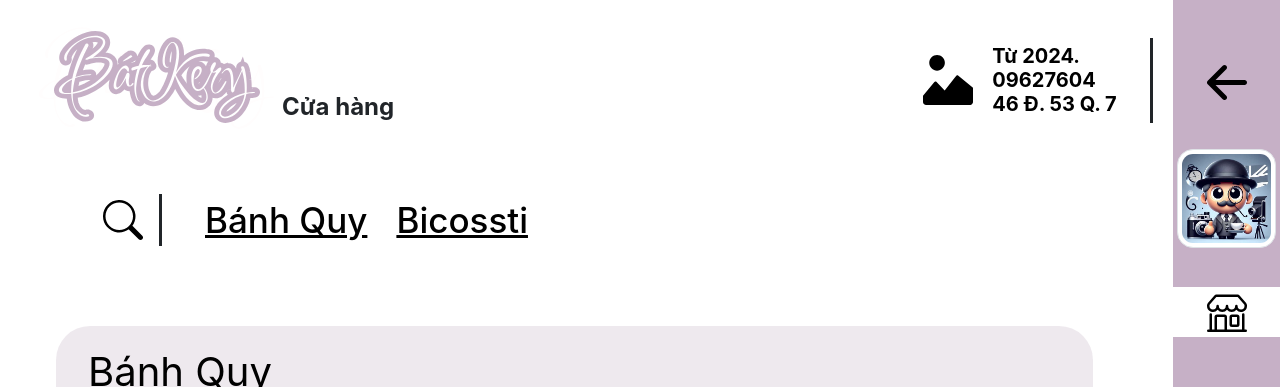
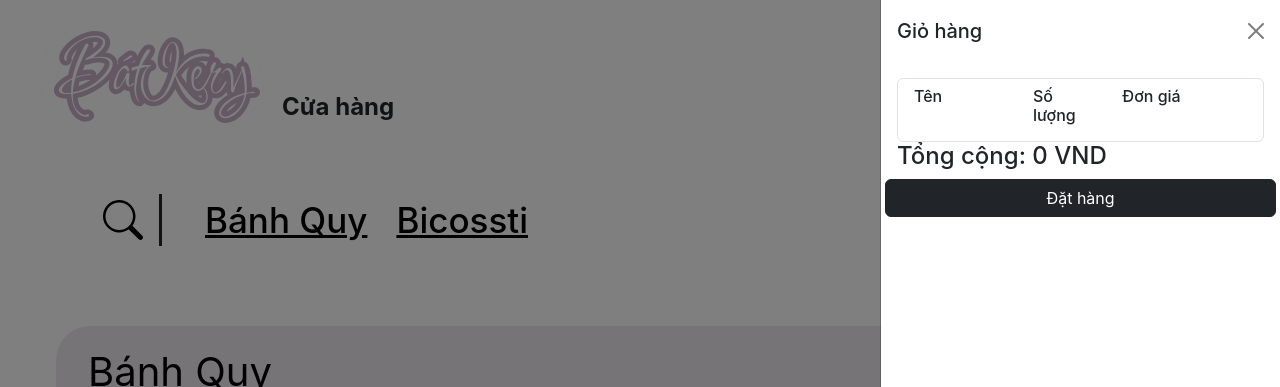
Before and after one commit to ductruonghoc/EC2024-08-FE, a React (Create React App) app in the folder my-app/: page /Shop in a window 1280 px wide. Both pictures are taken after a click on the element 1226 px from the left and 311 px from the top of the page. Shown: the top 387 px of the page. Built offline with nearby package versions, Linux system fonts and the light colour scheme; a web font is replaced by a local one.

Commit message:
v 1.3
Cart

```diff
--- a/my-app/src/components/ShortListForTLI.js
+++ b/my-app/src/components/ShortListForTLI.js
@@ -5,7 +5,7 @@ import TwoLayerItem from "./TwoLayerItem";
 import LeftButton from "./leftButton";
 import RightButton from "./rightButton";
 
-const ShortListTLI = ({ items, addToCartAction, itemID }) => {
+const ShortListTLI = ({ items, addToCartAction }) => {
     const [itemOnView, setItemOnView] = useState(items.slice(0, 3))
     const [selectIndex, setSelectIndex] = useState(0)
 
--- a/my-app/src/components/itemInformation.js
+++ b/my-app/src/components/itemInformation.js
@@ -6,8 +6,9 @@ const ItemInformation = ({ className="itemInformation",itemID = 0, itemName, ite
         id: itemID,
         quantity: 1,
         price: itemPrice,
-        totalPrice: itemPrice
+        name: itemName
     }
+    console.log(itemName)
     return (
         <div className={className}>
             <div className="itemInformation--name">{itemName}</div>
--- a/my-app/src/components/navigator.js
+++ b/my-app/src/components/navigator.js
@@ -13,6 +13,8 @@ const Navigator = ({ className = "nav myNav", items = [], isExpand = false, setE
         src: defaultAvatar,
         clientName: "Guest",
     };
+    const offCanvas = items.filter(i => i.type === "offCanvas");
+    console.log(offCanvas)
     useEffect(() => {
         if (isExpand)
             setSizeChangeIcon(NextIcon)
@@ -35,14 +37,27 @@ const Navigator = ({ className = "nav myNav", items = [], isExpand = false, setE
             </li>
             <li className="nav-item">
                 <div className="nav-link item container-fluid">
-                    <div className= "container-fluid p-1 d-flex flex-column align-items-center">
+                    <div className="container-fluid p-1 d-flex flex-column align-items-center">
                         <img
-                        src={avatar.src}
-                        className={`${isExpand ? "col-9": "col-12"} rounded-4 img-thumbnail`} alt="avatar"/>
+                            src={avatar.src}
+                            className={`${isExpand ? "col-9" : "col-12"} rounded-4 img-thumbnail`} alt="avatar" />
                         {isExpand && <p>{avatar.clientName}</p>}
                     </div>
                 </div>
             </li>
+            {
+                offCanvas.length > 0 ?
+                offCanvas.map((i, idx) => (
+                    <li className="nav-item" key={idx}>
+                        <div
+                            className="nav-link item"
+                            onClick={i["action"]}>
+                            <IconButton svg={i["icon"]}></IconButton> {isExpand && <div className="navItem--describe">{i["describe"]}</div>}
+                        </div>
+                    </li>
+                )) :
+                <></>
+            }
             {
                 items.map((e, i) => (
                     <li className="nav-item" key={i}>
--- /dev/null
+++ b/my-app/src/pages/Shop/components/cart.js
@@ -0,0 +1,62 @@
+import React from 'react';
+import Offcanvas from 'react-bootstrap/Offcanvas';
+import ListGroup from 'react-bootstrap/ListGroup';
+import Button from 'react-bootstrap/Button';
+import { useDispatch } from 'react-redux';
+import { RemoveCartItem } from '../../../store/action/cart';
+const Cart = ({ cartItems, handleClose, show }) => {
+  const dispatch = useDispatch();
+  const total = cartItems.reduce((acc, item) => acc + item.price * item.quantity, 0);
+
+  return (
+    <Offcanvas show={show} onHide={handleClose} placement='end'>
+      <Offcanvas.Header closeButton>
+        <Offcanvas.Title>Giỏ hàng</Offcanvas.Title>
+      </Offcanvas.Header>
+      <Offcanvas.Body>
+        <ListGroup className='mh-75'>
+          <ListGroup.Item >
+            <div className='row'>
+              <h6 className='col-4 fs-6'>
+                Tên
+              </h6>
+              <h6 className='col-3 fs-6'>
+                Số lượng
+              </h6>
+              <h6 className='col-3 fs-6'>
+                Đơn giá
+              </h6>
+            </div>
+          </ListGroup.Item>
+          {cartItems.map((item, index) => (
+            <ListGroup.Item key={index}>
+              <div className='row'>
+                <h6 className='col-4 fs-6'>
+                  {item.name}
+                </h6>
+                <h6 className='col-3 fs-6'>
+                  {item.quantity}
+                </h6>
+                <h6 className='col-3 fs-6'>
+                  {item.price.toLocaleString('en-EN')}
+                </h6>
+                <Button
+                  className='col-1 h-25 m-0 p-0 d-flex justify-content-center align-items-center'
+                  variant='danger'
+                  onClick={() => (dispatch(RemoveCartItem(item.id)))}>X</Button>
+              </div>
+            </ListGroup.Item>
+          ))
+          }
+        </ListGroup>
+        <h4>Tổng cộng: {total.toLocaleString('en-EN')} VND</h4>
+        <div className='row justify-content-center'>
+          <Button variant="dark">Đặt hàng</Button>
+        </div>
+      </Offcanvas.Body>
+
+    </Offcanvas>
+  );
+};
+
+export default Cart;
--- a/my-app/src/pages/Shop/components/catalog.js
+++ b/my-app/src/pages/Shop/components/catalog.js
@@ -12,9 +12,9 @@ const ShopCataLog = ({ items }) => {
         const parameter = {
             item: {
                 id: item.id,
+                name: item.name,
                 quantity: 1,
-                price: item.price,
-                totalPrice: item.price
+                price: item.price
             }
         }
         dispatch(AddCartItem(parameter))
--- a/my-app/src/pages/Shop/components/navigator.js
+++ b/my-app/src/pages/Shop/components/navigator.js
@@ -1,22 +1,43 @@
-import React from "react";
+import React, {useEffect, useState} from "react";
 import Navigator from "../../../components/navigator";
-import CategoryIcon from "../../../assets/svg/category.svg"
+import CategoryIcon from "../../../assets/svg/category.svg";
+import CartIcon from "../../../assets/svg/cart.svg";
+import {  useSelector } from "react-redux";
+import Cart from "./cart";
 
 const ShopNavigator = ({ elementStyle = "flex-column", isExpand = false, setExpand = null }) => {
+    const [showCart, setShowCart] = useState(false);
+    const handleClose = () => setShowCart(false);
+    const handleShow = () => setShowCart(true);
+    const cart= useSelector(state=>state.cart);
+    const [cartItems, setCartItems] = useState(cart.items);
     const item = [
         {
             "path": "/Shop",
             "type": "link",
             "icon": CategoryIcon,
             "describe": "Gian hàng"
+        },
+        {
+            "action": handleShow,
+            "type": "offCanvas",
+            "icon": CartIcon,
+            "describe": "Giỏ hàng"
         }
     ]
+    useEffect(() => {
+        setCartItems(cart.items);
+    }, [cart, setCartItems])
+
     return (
-        <Navigator
-            isExpand={isExpand}
-            setExpand={setExpand}
-            className={`nav myNav ${elementStyle}`}
-            items={item}></Navigator>
+        <>
+            <Cart cartItems={cartItems} handleClose={handleClose} show={showCart} />
+            <Navigator
+                isExpand={isExpand}
+                setExpand={setExpand}
+                className={`nav myNav ${elementStyle}`}
+                items={item}></Navigator>
+        </>
     );
 }
 
--- a/my-app/src/store/reducer.js/cart.js
+++ b/my-app/src/store/reducer.js/cart.js
@@ -20,11 +20,11 @@ const CartReducer = (state = initialState, action) => {
                 items: addedItems
             }
         case REMOVECARTITEM:
-            const slicedItem = [...state.items]
-            slicedItem.items.splice(action?.payload?.idx, 1)
-            return { ...state,
-                items: slicedItem
-            }
+            const newStateItem = state.items.filter(i => i.id !== action.payload);
+            return {
+                ...state,
+                items: newStateItem
+            };
         default:
             return state
     }
```
Also changed, not shown: 1 other file (tests, documents, lock files or other folders).
